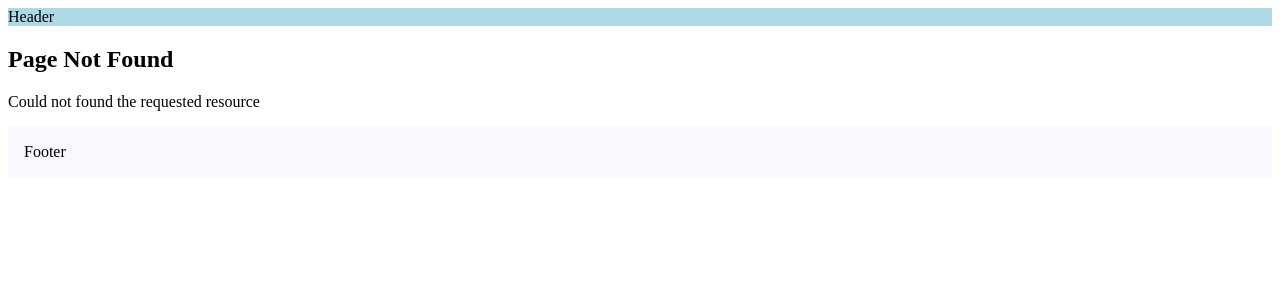
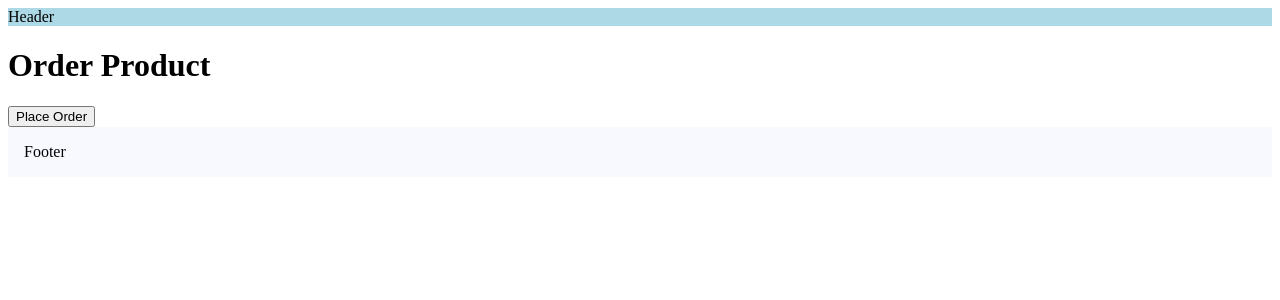
Before and after one commit to techysanoj/Next.js-Course, a Next.js app in the folder routing-demo/: page /order-product in a window 1280 px wide. Before the commit this address had no page. Shown: the top 300 px of the page. Built offline with nearby package versions, Linux system fonts and the light colour scheme.

Commit message:
understanding navigating programmatically

```diff
--- /dev/null
+++ b/routing-demo/src/app/order-product/page.tsx
@@ -0,0 +1,16 @@
+"use client";
+import { useRouter } from "next/navigation";
+export default function OrderProduct() {
+    const router = useRouter();
+    const handleClick = () => {
+        console.log("Placing your order");
+        router.push("/"); // sending back to home page
+        // multiple options are there like replace, back, forward, much more
+    }
+    return (
+        <>
+            <h1>Order Product</h1>
+            <button onClick={handleClick}>Place Order</button>
+        </>
+    )
+}
--- a/routing-demo/src/app/products/[productId]/reviews/[reviewId]/page.tsx
+++ b/routing-demo/src/app/products/[productId]/reviews/[reviewId]/page.tsx
@@ -1,11 +1,12 @@
-import { notFound } from "next/navigation"
+import { notFound, redirect} from "next/navigation";
 export default async function ReviewsData({params} : {
     params: Promise<{productId: string, reviewId: string}>
 }) {
     const reviewId = (await params).reviewId
     const productId = (await params).productId
     if(parseInt(reviewId) > 100) {
-        notFound();
+        // notFound();
+        redirect("/");
     }
     return (
         <>
```
